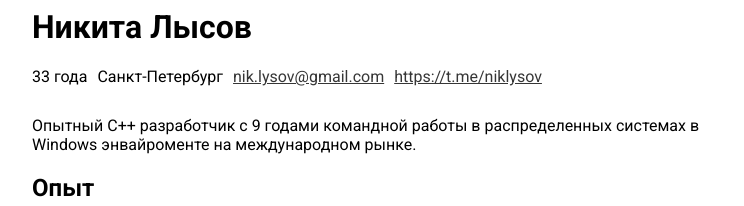
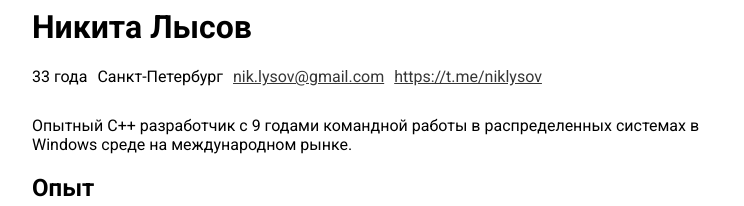
Before and after one commit to niklysov/niklysov.github.io, a plain HTML site: page index.html in a window 1280 px wide. Shown: the top 206 px of the page, without its empty margins (266-1010 px from the left). Drawn offline with Linux system fonts and the light colour scheme.

Commit message:
replace word

```diff
--- a/index.html
+++ b/index.html
@@ -19,7 +19,7 @@
       <a href="mailto:nik.lysov@gmail.com">nik.lysov@gmail.com</a>
       <a href="https://t.me/niklysov">https://t.me/niklysov</a>
     </div>
-    <div>Опытный С++ разработчик с 9 годами командной работы в распределенных системах в Windows энвайроменте на международном рынке.</div>
+    <div>Опытный С++ разработчик с 9 годами командной работы в распределенных системах в Windows среде на международном рынке.</div>
   </div>
   <div class="outline">
     <h2>Опыт</h2>
```
